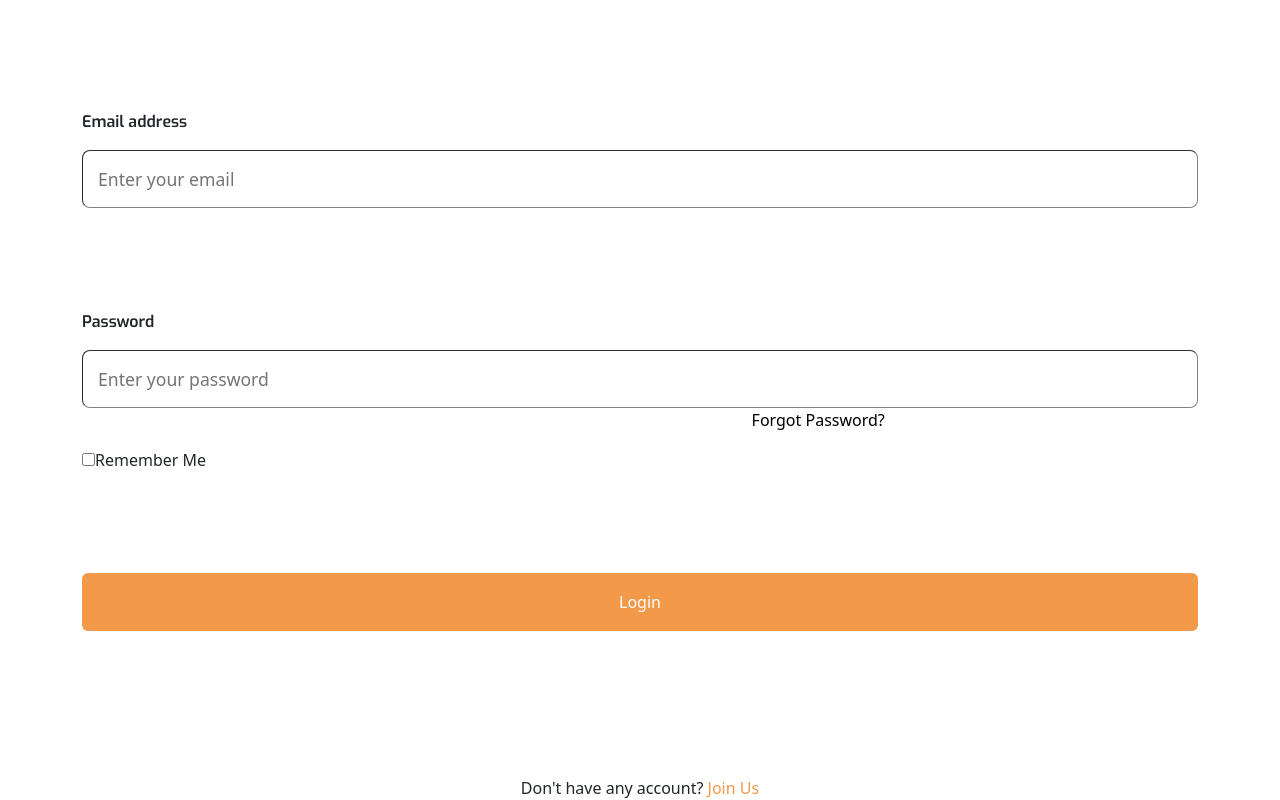
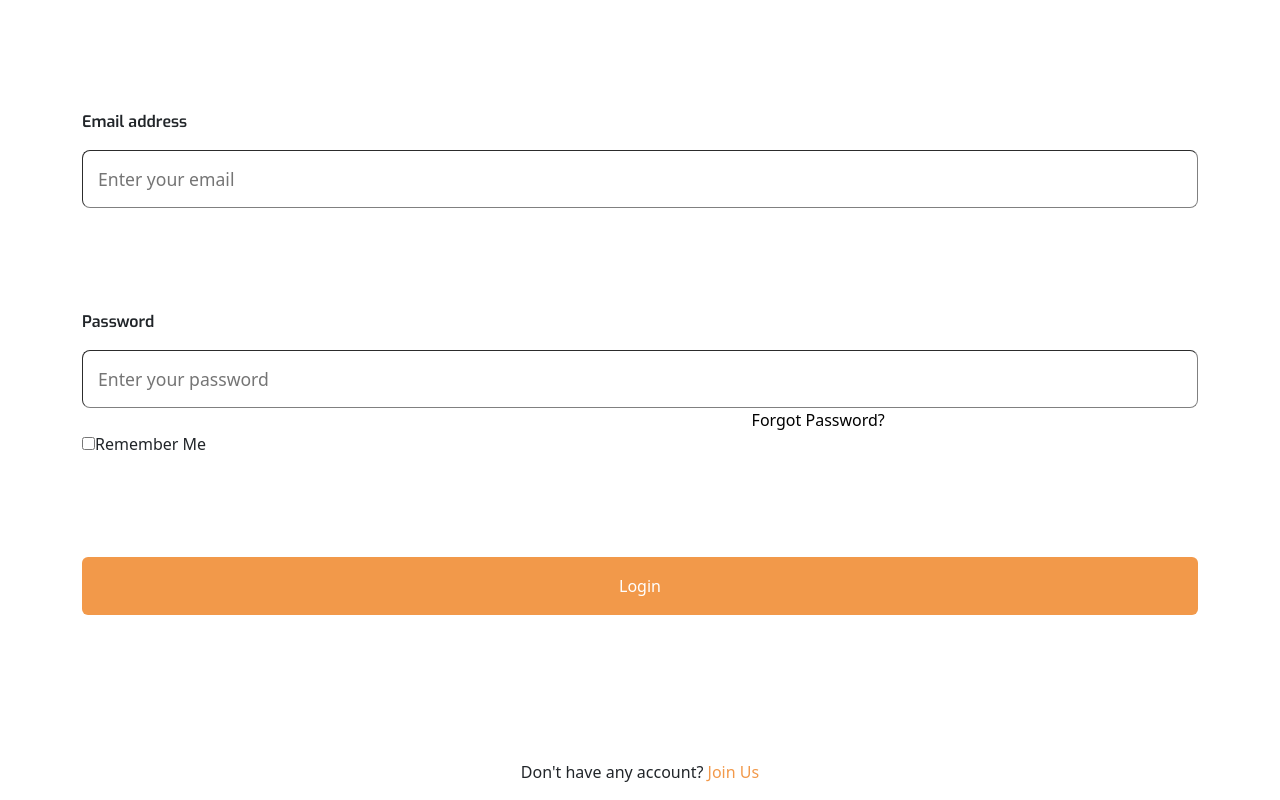
Before and after one commit to Lyle-Technologies/Hakika, a React (Create React App) app: page /login in a window 1280 px wide. Shown: the part 530-1330 px from the top of the page. Built offline with nearby package versions, Linux system fonts and the light colour scheme.

Commit message:
added margin top on the form

```diff
--- a/src/Pages/Login.js
+++ b/src/Pages/Login.js
@@ -51,7 +51,7 @@ const Login = () => {
           <Link to={"/"} className={"forgotPassword"}>
             Forgot Password?
           </Link>
-          <div className={"d-flex mt-3"}>
+          <div className={"d-flex"}>
             <div>
               <Input type={"checkbox"} name={"rememberMe"} id={"rememberMe"} />
             </div>
```
